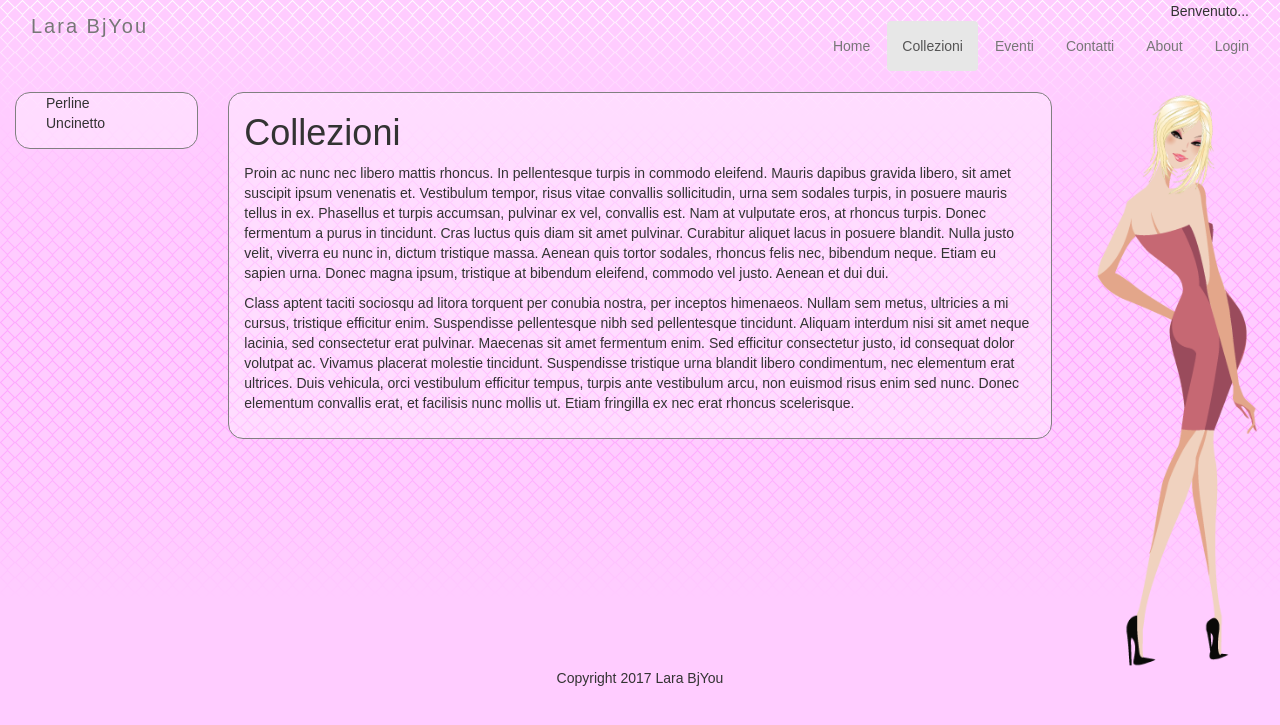
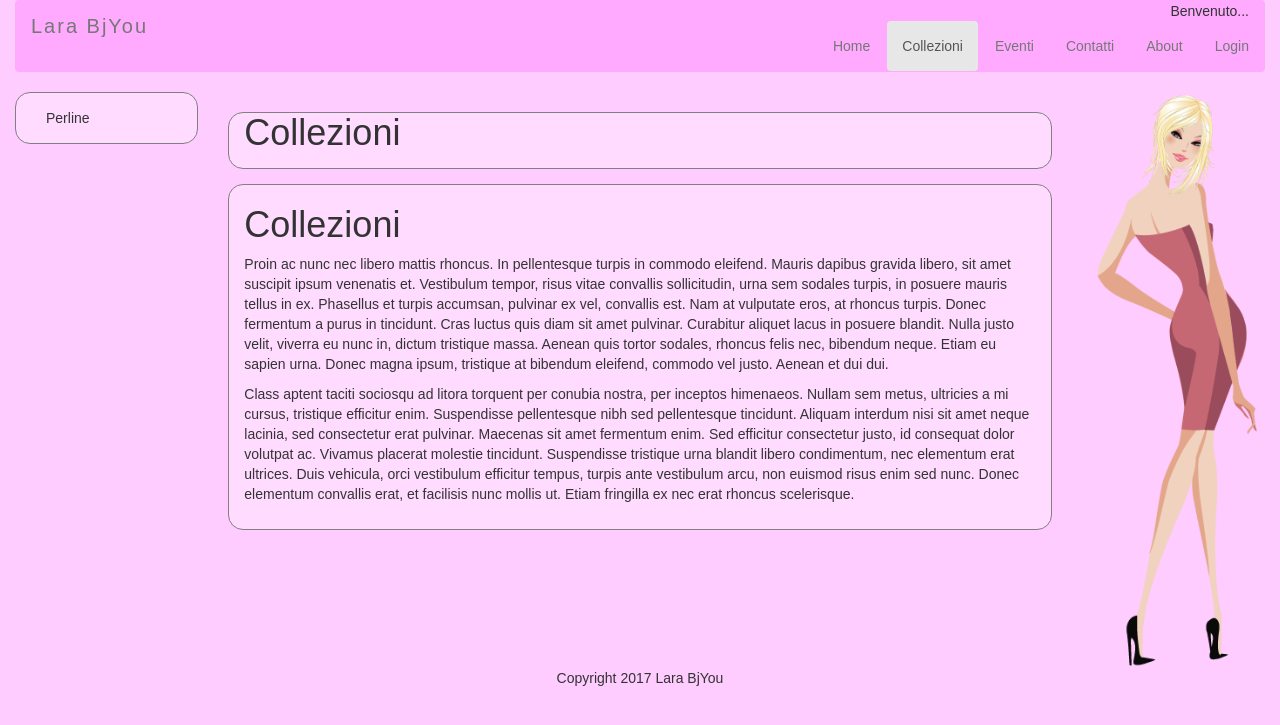
Before and after one commit to superqwe/vetrina17, a Django app: page /vetrina/collezioni/ in a window 1280 px wide. Shown: the top 725 px of the page. Run offline with Django 3.2, Linux system fonts and the light colour scheme; data that the repository does not hold is empty; some libraries are stand-ins or nearby versions.

Commit message:
spostato titolo pagina

```diff
--- a/static/vetrina/css/base.css
+++ b/static/vetrina/css/base.css
@@ -1,63 +1,62 @@
-/*
-#principale{
-  background-image:    url("../img/pretty_girl_blond.png");
-  background-repeat:   no-repeat;
-  background-position: right top;
-  background-position: 100% -10%;
-}
-*/
-
 body {
-  background-color:  #fcf;
-  background-image:  url("../img/bg2-150x600.png");
-  background-repeat: repeat-x;
-  font-family:       arial, sans-serif;
+  background-color: #fcf;
+  /*background-image:  url("../img/bg2-150x600.png");*/
+  /*background-repeat: repeat-x;*/
+  font-family:      arial, sans-serif;
 }
 
 .navbar-default{
-  background-color:  transparent;
-  border-color:      transparent;
+  background-color: transparent;
+  border-color:     transparent;
 }
 
 .navbar-brand{
-  font-size:         20px;
-  letter-spacing:    2px;
-  color:             red;
+  font-size:        20px;
+  letter-spacing:   2px;
+  color:            red;
 }
 
 .navbar-right{
-  color:             black;
+  color:            black;
 }
 
 .corpo{
-  border:            1px solid white;
-  background-color:  rgba(255, 255, 255, 0.3);
-  border-radius:     15px;
+  border:           1px solid white;
+  background-color: rgba(255, 255, 255, 0.3);
+  border-radius:    15px;
 }
 
 .creazione-articolo{
-  border:            1px solid gray;
-  background-color:  rgba(255, 255, 255, 0.3);
-  border-radius:     15px;
-  margin-bottom:     15px;
-  padding:           0px 15px 15px 15px;
+  border:           1px solid gray;
+  background-color: rgba(255, 255, 255, 0.3);
+  border-radius:    15px;
+  margin-bottom:    15px;
+  padding:          0px 15px 15px 15px;
 }
 
 
 .riquadro{
-  border:            1px solid gray;
-  background-color:  rgba(255, 255, 255, 0.3);
-  border-radius:     15px;
-  margin-bottom:     15px;
-  padding:           0px 15px 15px 15px;
+  border:           1px solid gray;
+  background-color: rgba(255, 255, 255, 0.3);
+  border-radius:    15px;
+  margin-bottom:    15px;
+  padding:          0px 15px 15px 15px;
 }
 
 .about-lara{
-  float:             left;
-  width:             50%;
-  padding:           5px 15px 15px  0;
+  float:            left;
+  width:            50%;
+  padding:          5px 15px 15px  0;
 }
 .rosso{
-  color: red;
-  font-weight: bolder;
+  color:            red;
+  font-weight:      bolder;
 }
+
+#menu-principale{
+  background-color: #faf;
+}
+
+#menu-collezioni .sezione{
+  padding-top: 15px;
+}
--- a/templates/vetrina/0_base.html
+++ b/templates/vetrina/0_base.html
@@ -10,7 +10,7 @@
           integrity="sha384-BVYiiSIFeK1dGmJRAkycuHAHRg32OmUcww7on3RYdg4Va+PmSTsz/K68vbdEjh4u" crossorigin="anonymous">
 
     <link rel="stylesheet" type="text/css" href="{% static 'static/vetrina/css/base.css' %}">
-    <title>Title</title>
+    <title>{{nav_attivo|title}}</title>
 </head>
 <body>
 
@@ -24,11 +24,12 @@
 
 
             <div class="row">
-                <div class="col-md-2" >
+                <div class="col-md-2">
                     {% block colonna_sinistra %}{% endblock %}
                 </div>
 
                 <div class="col-md-8">
+                    <h1 class="riquadro">{{nav_attivo|title}}</h1>
                     {% block section %}{% endblock %}
                 </div>
 
--- a/templates/vetrina/1_nav.html
+++ b/templates/vetrina/1_nav.html
@@ -1,4 +1,4 @@
-<nav class="navbar navbar-default">
+<nav class="navbar navbar-default" id="menu-principale">
     <div class="container-fluid">
         <div class="navbar-header">
             <a class="navbar-brand" href="/vetrina">{{lara}}</a>
--- a/templates/vetrina/about.html
+++ b/templates/vetrina/about.html
@@ -8,7 +8,7 @@
 {% block section %}
 
 <section class="riquadro">
-    <h1>{{lara}}</h1>
+
     <img src="{% static 'static/vetrina/img/lara.jpg' %}" alt="lara" class="about-lara">
     <p>
         Non tanto tempo fa, una coreana che aveva l'hobby dell'occulto tentò il lancio di un antico ed arcano
--- a/templates/vetrina/collezioni.html
+++ b/templates/vetrina/collezioni.html
@@ -5,20 +5,20 @@
 
 {% block colonna_sinistra %}
 
-<nav class="navbar navbar-default riquadro">
+<nav class="navbar navbar-default riquadro" id="menu-collezioni">
     <div class="container-fluid">
         <ul class="nav  nav-pills nav-stacked">
-            <li role="presentation">Perline</li>
+            <li role="presentation" class="sezione">Perline</li>
             {% for anno in menu_perline %}
             <li role="presentation"><a href="/vetrina/collezioni/perline/{{anno}}">{{anno}}</a></li>
             {% endfor %}
         </ul>
-        <ul class="nav  nav-pills nav-stacked">
-            <li role="presentation">Uncinetto</li>
-            {% for anno in menu_uncinetto %}
-            <li role="presentation"><a href="/vetrina/collezioni/uncinetto/{{anno}}">{{anno}}</a></li>
-            {% endfor %}
-        </ul>
+        <!--<ul class="nav  nav-pills nav-stacked">-->
+            <!--<li role="presentation">Uncinetto</li>-->
+            <!--{% for anno in menu_uncinetto %}-->
+            <!--<li role="presentation"><a href="/vetrina/collezioni/uncinetto/{{anno}}">{{anno}}</a></li>-->
+            <!--{% endfor %}-->
+        <!--</ul>-->
     </div>
 </nav>
 
--- a/templates/vetrina/contatti.html
+++ b/templates/vetrina/contatti.html
@@ -6,7 +6,7 @@
 {% block section %}
 
 <section class="riquadro">
-    <h1>Contatti</h1>
+
 
     <div class="row">
 
--- a/templates/vetrina/login.html
+++ b/templates/vetrina/login.html
@@ -4,7 +4,7 @@
 {% block section %}
 
 <section class="riquadro">
-    <h1>Login</h1>
+
 
     <div class="row">
         <div class="col-md-6 riquadro">
```
Also changed, not shown: templates/vetrina/eventi.html (+5 -5 lines), templates/vetrina/home.html (+54 -23 lines).
